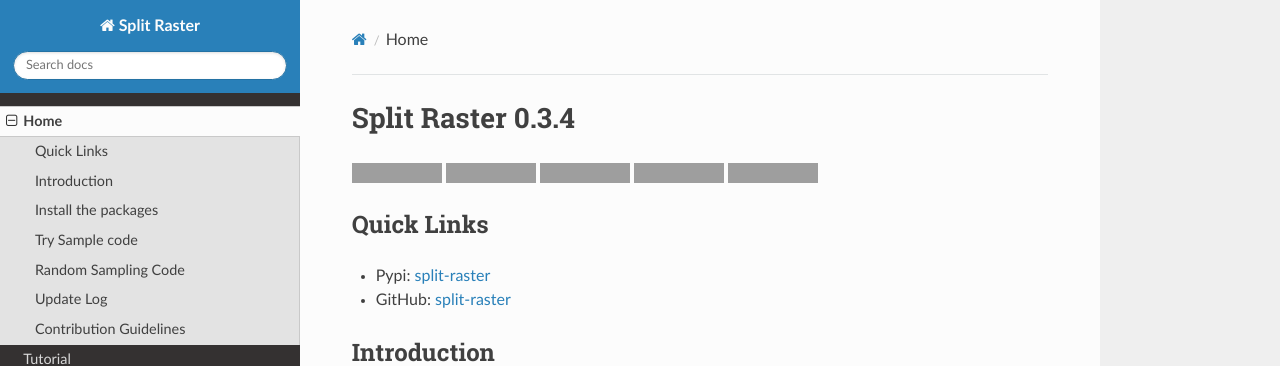
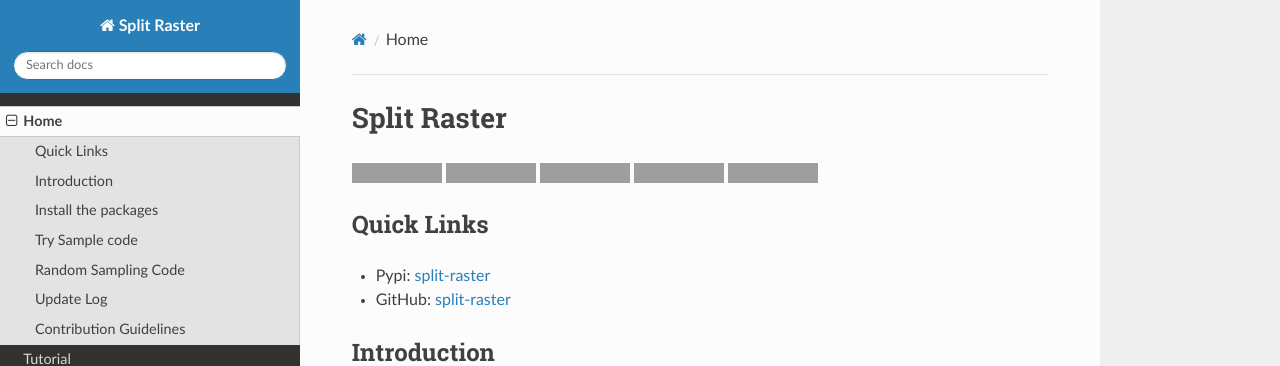
Before and after one commit to cuicaihao/split_raster, an MkDocs documentation site: the page built from docs/index.md, in a window 1280 px wide and 900 px high. Shown: the top 366 px of the window. Built offline with MkDocs 1.6.1, drawn with Linux system fonts in a browser that asks for light colours; nearby versions of some CDN libraries; grey boxes are pictures that could not be loaded.

```diff
--- a/docs/index.md
+++ b/docs/index.md
@@ -1,4 +1,4 @@
-# Split Raster  0.3.4
+# Split Raster
 
 [![image](https://img.shields.io/pypi/pyversions/splitraster)](https://python.org/pypi/splitraster)
 [![image](https://img.shields.io/pypi/v/splitraster?color=g)](https://python.org/pypi/splitraster)
```
Also changed, not shown: docs/tutorial.md (+1 -1 lines), 1 other file.
